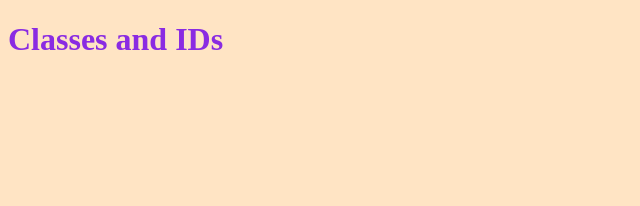
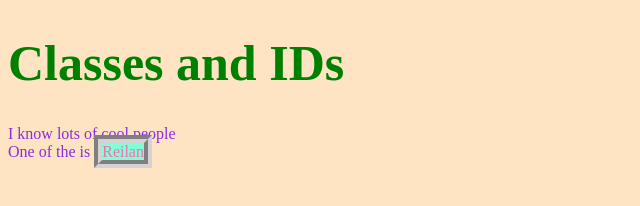
Before and after one commit to Psangha1234/classes-and-ids, a plain HTML site: page index.html in a window 1280 px wide. Shown: the whole page, without its empty margins (0-640 px from the left). Drawn offline with Linux system fonts and the light colour scheme.

Commit message:
added name class
added styles for class called name

```diff
--- a/index.html
+++ b/index.html
@@ -9,6 +9,8 @@
 </head>
 <body>
     <h1>Classes and IDs</h1>
+    I know lots of cool people<br>
+    One of the is <span  class="name">Reilan</span>
 
 
 
--- a/style.css
+++ b/style.css
@@ -5,5 +5,13 @@ html,body {
 }
 
 h1 {
+    font-size: 50px;
+    color: green;
+}
+
+.name {
+    color: hotpink;
+    background-color: aquamarine;
+    border: 8px groove lightgray;
 
 }
```
